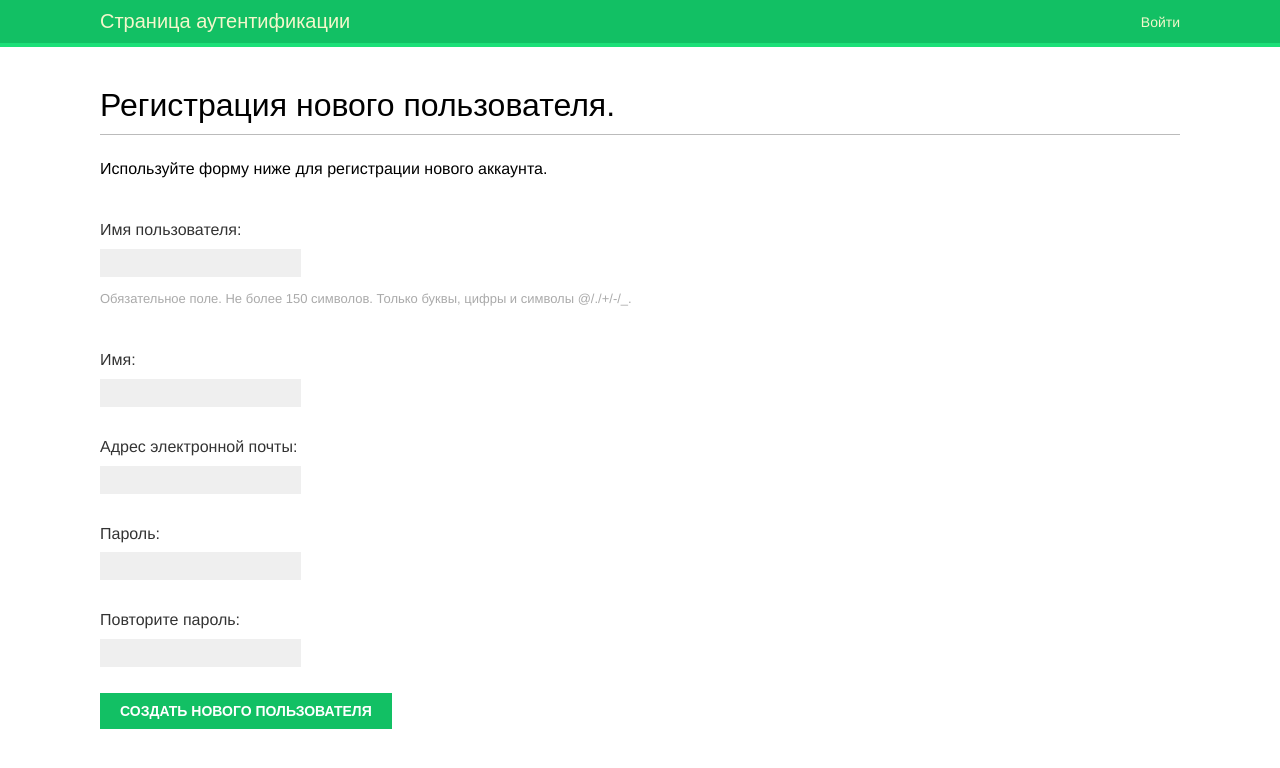
After one commit to kireev20000/Django_4_Blog, a Django app: page /auth/register/ in a window 1280 px wide. The commit adds this page. Shown: the top 768 px of the page. Run offline with Django 4.2, Linux system fonts and the light colour scheme; some web fonts are replaced.

Commit message:
added custom register user form

```diff
--- a/Django_4_Blog/account/forms.py
+++ b/Django_4_Blog/account/forms.py
@@ -1,6 +1,7 @@
 """Формы для блока авторизации."""
 
 from django import forms
+from django.contrib.auth.models import User
 
 
 class LoginForm(forms.Form):
@@ -8,3 +9,24 @@ class LoginForm(forms.Form):
 
     username = forms.CharField(label='Логин')
     password = forms.CharField(widget=forms.PasswordInput, label='Пароль')
+
+
+class UserRegistrationForm(forms.ModelForm):
+    """Форма создания нового пользователя."""
+
+    password = forms.CharField(label='Пароль',
+                               widget=forms.PasswordInput)
+    password2 = forms.CharField(label='Повторите пароль:',
+                                widget=forms.PasswordInput)
+
+    class Meta:
+        """Класс мета для формы регистрации пользователя."""
+
+        model = User
+        fields = ['username', 'first_name', 'email']
+
+    def clean_password2(self):
+        cd = self.cleaned_data
+        if cd['password'] != cd['password2']:
+            raise forms.ValidationError('Пароли не совпадают!')
+        return cd['password2']
--- a/Django_4_Blog/account/templates/account/login.html
+++ b/Django_4_Blog/account/templates/account/login.html
@@ -9,4 +9,7 @@
     {% csrf_token %}
     <p><input type="submit" value="Вход"></p>
   </form>
+  <p>
+    Если у вас нет аккаутна на нашем сайте, вы можете <a href="{% url 'auth:register' %}">создать его здесь</a>
+  </p>
 {% endblock %}
--- /dev/null
+++ b/Django_4_Blog/account/templates/account/register.html
@@ -0,0 +1,12 @@
+{% extends 'base_account.html' %}
+{% block title %}Регистрация нового пользователя.{% endblock %}
+
+{% block content %}
+    <h1>Регистрация нового пользователя.</h1>
+    <p>Используйте форму ниже для регистрации нового аккаунта.</p>
+    <form method="post">
+      {{ user_form.as_p }}
+      <p><input type="submit" value="Создать нового пользователя"></p>
+      {% csrf_token %}
+    </form>
+{% endblock %}
--- a/Django_4_Blog/account/templates/registration/login.html
+++ b/Django_4_Blog/account/templates/registration/login.html
@@ -9,7 +9,10 @@
       Введите корректные данные и попробуйте еще раз.
     </p>
   {% else %}
-    <p>Пожалуйста, используйте форму ниже для ввода данных.</p>
+    <p>
+      Пожалуйста, используйте форму ниже для ввода данных.
+      Если у вас нет аккаутна на нашем сайте, вы можете <a href="{% url 'auth:register' %}">создать его здесь</a>
+    </p>
   {% endif %}
   <div class="login-form">
     <form action="{% url 'account:login' %}" method="post">
--- a/Django_4_Blog/account/urls.py
+++ b/Django_4_Blog/account/urls.py
@@ -13,7 +13,8 @@ urlpatterns = [
     # path('logout/', auth_views.LogoutView.as_view(), name='logout'),
     # path('password-change/', auth_views.PasswordChangeView.as_view(),
     #      name='password_change'),
-    # path('password-change/done/', auth_views.PasswordChangeDoneView.as_view(),
+    # path('password-change/done/',
+    #       auth_views.PasswordChangeDoneView.as_view(),
     #      name='password_change_done'),
     # path('password-reset/',
     #      auth_views.PasswordResetView.as_view(),
@@ -29,4 +30,5 @@ urlpatterns = [
     #      name='password_reset_complete'),
     path('dashboard/', views.dashboard, name='dashboard'),
     path('', include('django.contrib.auth.urls')),
+    path('register/', views.register, name='register'),
 ]
--- a/Django_4_Blog/account/views.py
+++ b/Django_4_Blog/account/views.py
@@ -3,12 +3,13 @@
 from django.http import HttpResponse
 from django.shortcuts import render
 from django.contrib.auth import authenticate, login
-from .forms import LoginForm
+from .forms import LoginForm, UserRegistrationForm
 from django.contrib.auth.decorators import login_required
 
 
 @login_required
 def dashboard(request):
+    """Вью вывода дашборда."""
     return render(request, 'account/dashboard.html', {'section': 'dashboard'})
 
 # def user_login(request):
@@ -31,3 +32,20 @@ def dashboard(request):
 #     else:
 #         form = LoginForm()
 #     return render(request, 'account/login.html', {'form': form})
+
+
+def register(request):
+    """Вью регистрации нового пользователя."""
+    if request.method == 'POST':
+        user_form = UserRegistrationForm(request.POST)
+        if user_form.is_valid():
+            new_user = user_form.save(commit=False)
+            new_user.set_password(user_form.cleaned_data['password'])
+            new_user.save()
+            return render(request, 'account/register_done.html',
+                          {'new_user': new_user})
+    else:
+        user_form = UserRegistrationForm()
+    return render(request,
+                  'account/register.html',
+                  {'user_form': user_form})
```
Also changed, not shown: Django_4_Blog/account/templates/account/register_done.html (added, +10 -0 lines), Django_4_Blog/blog/migrations/0001_initial.py.
